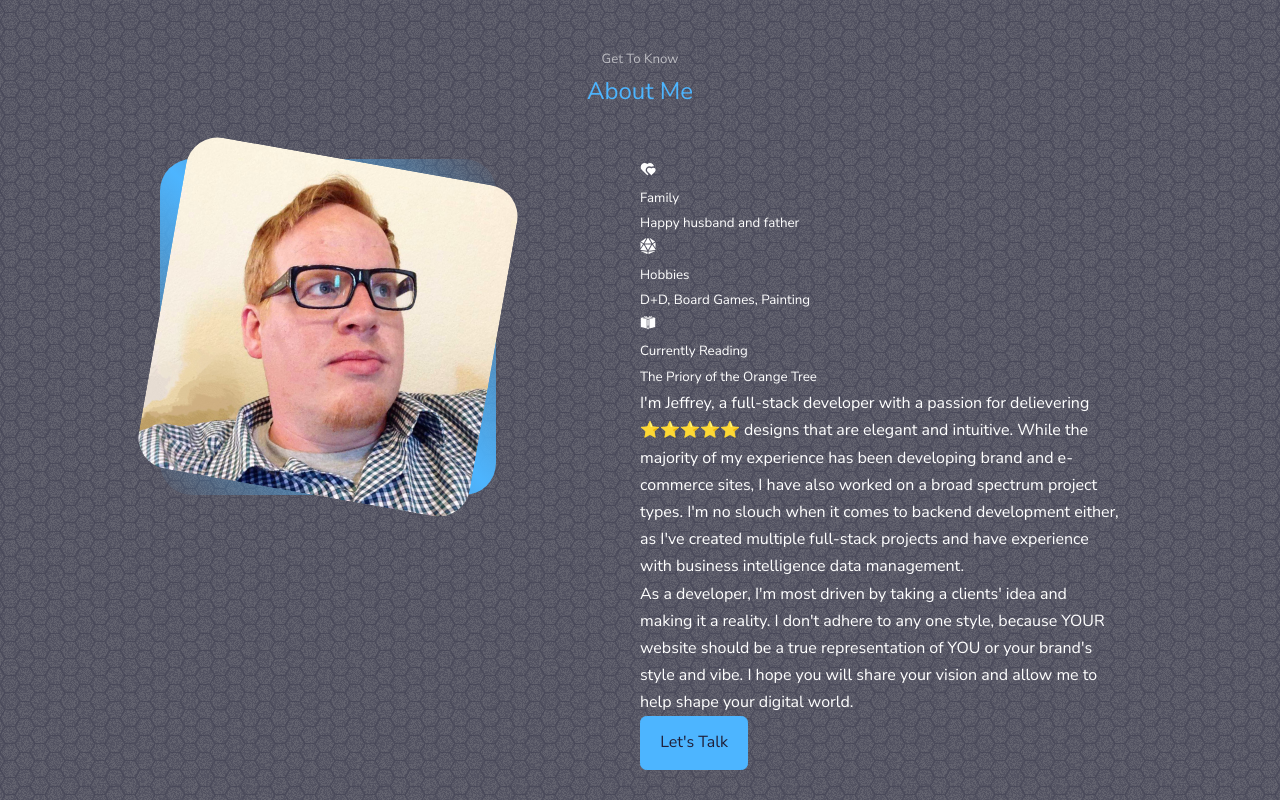
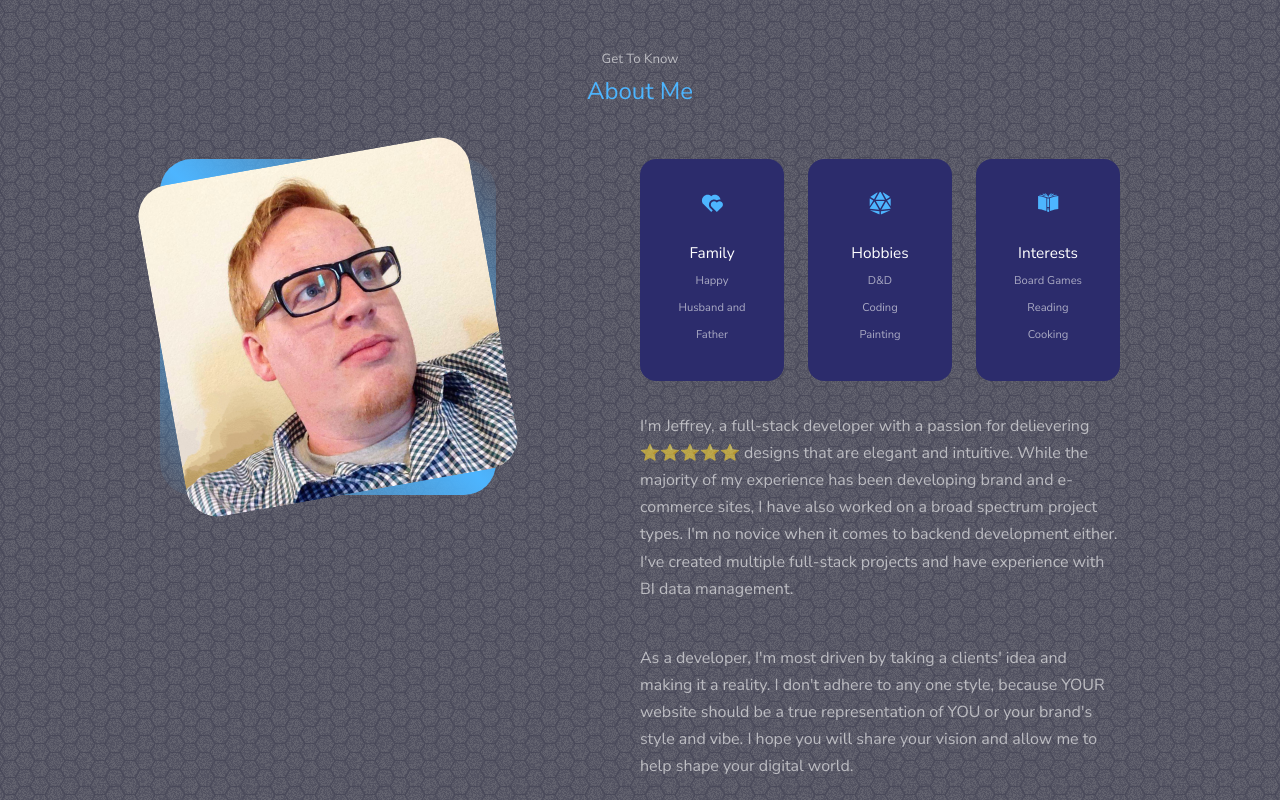
Before and after one commit to littletonjeffrey/codeappendable, a React (Create React App) app: page / in a window 1280 px wide. Shown: the part 880-1680 px from the top of the page. Built offline with nearby package versions, Linux system fonts and the light colour scheme.

Commit message:
about me finished, icebox family info

```diff
--- a/src/components/about/about.css
+++ b/src/components/about/about.css
@@ -21,7 +21,7 @@
 .about_me-image {
     border-radius: 2rem;
     overflow: hidden;
-    transform: rotate(10deg);
+    transform: rotate(-10deg);
     transition: var(--transition);
 
 }
@@ -30,3 +30,44 @@
    transform: rotate(0);
 
 }
+
+.about_cards {
+    display: grid;
+    grid-template-columns: repeat(3, 1fr);
+    gap: 1.5rem;
+}
+
+.about_card {
+    background: var(--color-bg-variant);
+    border: 1px solid transparent;
+    border-radius: 1rem;
+    padding: 2rem;
+    text-align: center;
+    transition: var(--transition);
+}
+
+.about_card:hover {
+    background: transparent;
+    border-color: var(--color-primary-variant);
+    cursor: default;
+}
+
+.about_icon {
+    color: var(--color-primary);
+    font-size: 1.4rem;
+    margin-bottom: 1rem;
+    }
+
+.about_card h5 {
+    font-size: .96rem;
+}
+
+.about_card small {
+    font-size: 0.7rem;
+    color: var(--color-light);
+}
+
+.about_content p {
+    margin: 2rem 0 2.6rem;
+    color: var(--color-light);
+}
--- a/src/components/about/about.jsx
+++ b/src/components/about/about.jsx
@@ -3,6 +3,7 @@ import React from 'react'
 import './about.css'
 //import image for aboutme
 import ME from '../../assets/upwardlook.jpg'
+import US from '../../assets/us.JPG'
 //import icons for aboutme
 import {RiHeartsFill} from 'react-icons/ri'
 import {FaDiceD20} from 'react-icons/fa'
@@ -19,32 +20,46 @@ const about = () => {
           <div className='about_me-image'>
             <img src={ME} alt='photo of Jeffrey' />
           </div>
+          {/* <div className='about_me-image'>
+            <img src={US} alt='Jeffrey and family' />
+          </div> */}
        </div>
+       {/* about me header cards */}
        <div className="about_content">
         <div className="about_cards">
           <article className='about_card'>
             <RiHeartsFill className='about_icon'/>
             <h5>Family</h5>
-            <small>Happy husband and father</small>
+            <small>Happy Husband and Father</small>
           </article>
           <article className='about_card'>
             <FaDiceD20 className='about_icon'/>
             <h5>Hobbies</h5>
-            <small>D+D, Board Games, Painting</small>
+            <ul>
+            <li><small>D&D</small></li>
+            <li><small>Coding</small></li>
+            <li><small>Painting</small></li>
+            </ul>
+
           </article>
           <article className='about_card'>
             <GiBookCover className='about_icon'/>
-            <h5>Currently Reading</h5>
-            <small>The Priory of the Orange Tree</small>
+            <h5>Interests</h5>
+            <ul>
+            <li><small>Board Games</small></li>
+            <li><small>Reading</small></li>
+            <li><small>Cooking</small></li>
+            </ul>
           </article>
         </div>
 
         <p>
-           I'm Jeffrey, a full-stack developer with a passion for delievering <span>⭐⭐⭐⭐⭐</span> designs that are elegant and intuitive.  While the majority of my experience has been developing brand and e-commerce sites, I have also worked on a broad spectrum project types.  I'm no slouch when it comes to backend development either, as I've created multiple full-stack projects and have experience with business intelligence data management.
+           I'm Jeffrey, a full-stack developer with a passion for delievering <span>⭐⭐⭐⭐⭐</span> designs that are elegant and intuitive.  While the majority of my experience has been developing brand and e-commerce sites, I have also worked on a broad spectrum project types.  I'm no novice when it comes to backend development either.  I've created multiple full-stack projects and have experience with BI data management.
         </p>
         <p>
           As a developer, I'm most driven by taking a clients' idea and making it a reality.  I don't adhere to any one style, because YOUR website should be a true representation of YOU or your brand's style and vibe.  I hope you will share your vision and allow me to help shape your digital world.
         </p>
+        {/* <p>When I'm not not clacking away at my keyboard, I try to spend as much time as I can with my wife Erin and our daughter Zelda.  We have a little land that they both are trying their best to fill with as many animals as possible.  I enjoy playing board games, Dungeons and Dragons, reading and cooking.</p> */}
 
         <a href="#contact" className='btn btn-primary'>Let's Talk</a>
        </div>
```
Also changed, not shown: src/assets/us.JPG (added).
